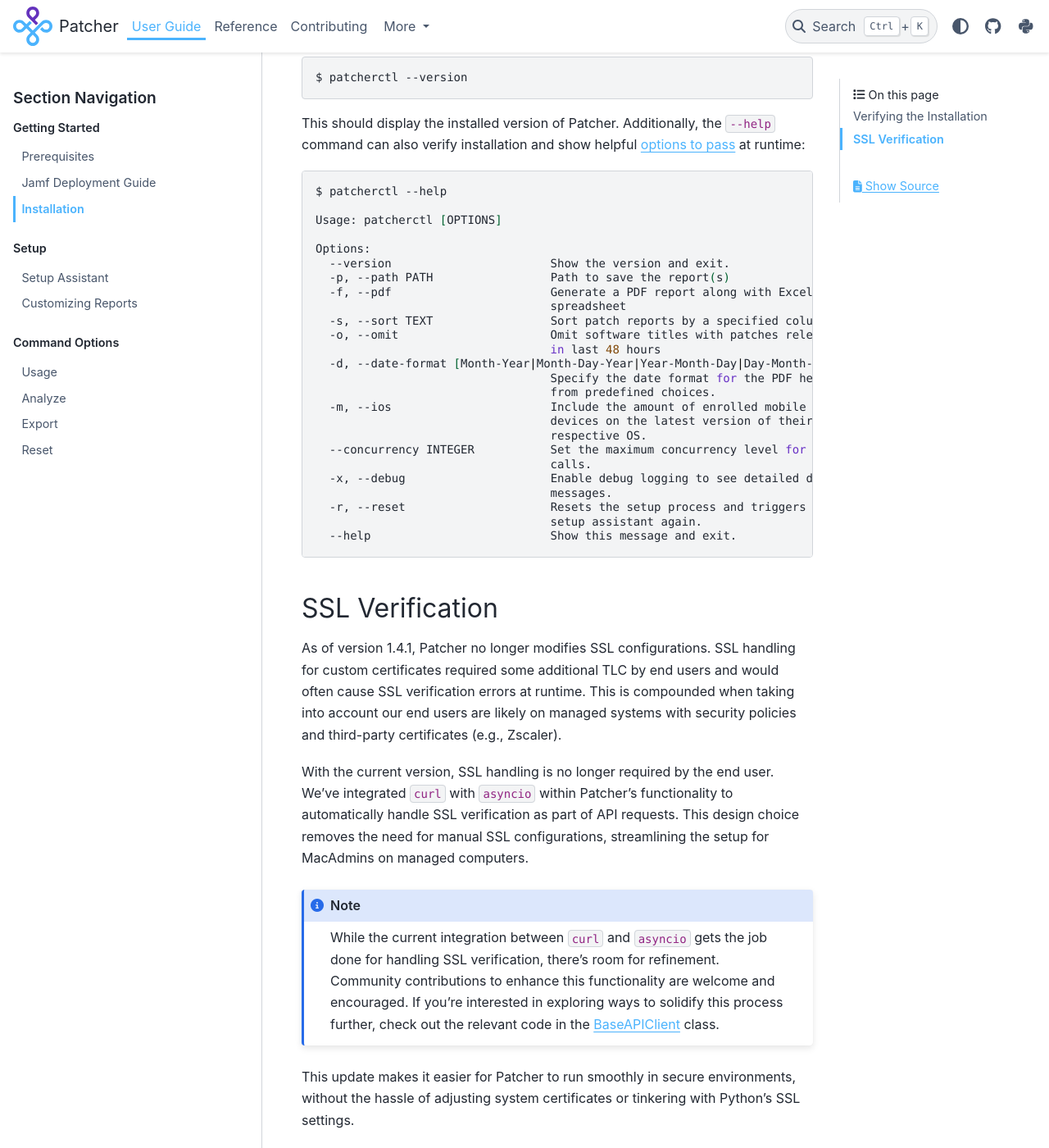
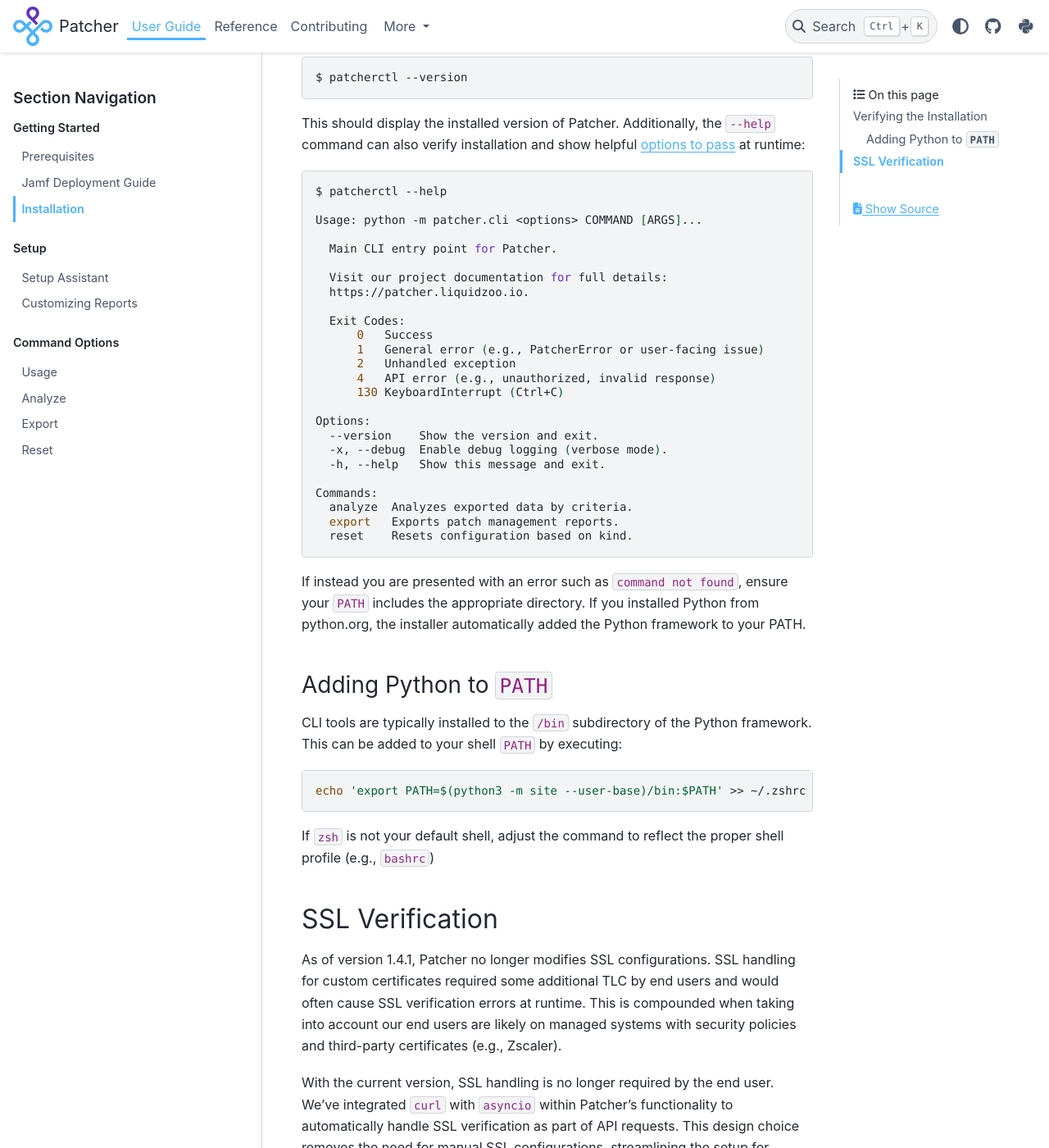
Before and after one commit to liquidz00/Patcher, a Sphinx documentation site: the page built from docs/user/install.md, in a window 1280 px wide and 1400 px high, scrolled down 782 px. Shown: the whole window at 82% size. Built offline with Sphinx 7.4.7 and the PyData theme 0.15.4, drawn with Linux system fonts in a browser that asks for light colours.

Commit message:
Add updated help page and instructions on confirming python is on PATH

````diff
--- a/docs/user/install.md
+++ b/docs/user/install.md
@@ -33,30 +35,44 @@
 ```shell
 $ patcherctl --help
 
-Usage: patcherctl [OPTIONS]
+Usage: python -m patcher.cli <options> COMMAND [ARGS]...
+
+  Main CLI entry point for Patcher.
+
+  Visit our project documentation for full details:
+  https://patcher.liquidzoo.io.
+
+  Exit Codes:
+      0   Success
+      1   General error (e.g., PatcherError or user-facing issue)
+      2   Unhandled exception
+      4   API error (e.g., unauthorized, invalid response)
+      130 KeyboardInterrupt (Ctrl+C)
 
 Options:
-  --version                       Show the version and exit.
-  -p, --path PATH                 Path to save the report(s)
-  -f, --pdf                       Generate a PDF report along with Excel
-                                  spreadsheet
-  -s, --sort TEXT                 Sort patch reports by a specified column.
-  -o, --omit                      Omit software titles with patches released
-                                  in last 48 hours
-  -d, --date-format [Month-Year|Month-Day-Year|Year-Month-Day|Day-Month-Year|Full]
-                                  Specify the date format for the PDF header
-                                  from predefined choices.
-  -m, --ios                       Include the amount of enrolled mobile
-                                  devices on the latest version of their
-                                  respective OS.
-  --concurrency INTEGER           Set the maximum concurrency level for API
-                                  calls.
-  -x, --debug                     Enable debug logging to see detailed debug
-                                  messages.
-  -r, --reset                     Resets the setup process and triggers the
-                                  setup assistant again.
-  --help                          Show this message and exit.
+  --version    Show the version and exit.
+  -x, --debug  Enable debug logging (verbose mode).
+  -h, --help   Show this message and exit.
+
+Commands:
+  analyze  Analyzes exported data by criteria.
+  export   Exports patch management reports.
+  reset    Resets configuration based on kind.
 ```
+
+If instead you are presented with an error such as ``command not found``, ensure your ``PATH`` includes the appropriate directory. If you installed Python from python.org, the installer automatically added the Python framework to your PATH.
+
+(add-path)=
+
+### Adding Python to ``PATH``
+
+CLI tools are typically installed to the ``/bin`` subdirectory of the Python framework. This can be added to your shell ``PATH`` by executing:
+
+```{code-block} bash
+echo 'export PATH=$(python3 -m site --user-base)/bin:$PATH' >> ~/.zshrc && source ~/.zshrc
+```
+
+If ``zsh`` is not your default shell, adjust the command to reflect the proper shell profile (e.g., ``bashrc``)
 
 (ssl-verify)=
 ## SSL Verification
````
Also changed, not shown: other parts of docs/user/install.md (+2 -0 lines).
